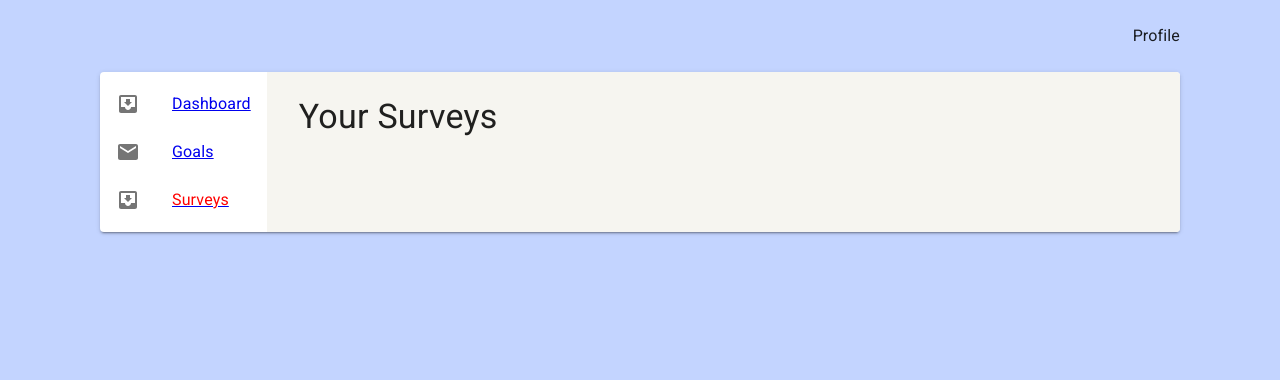
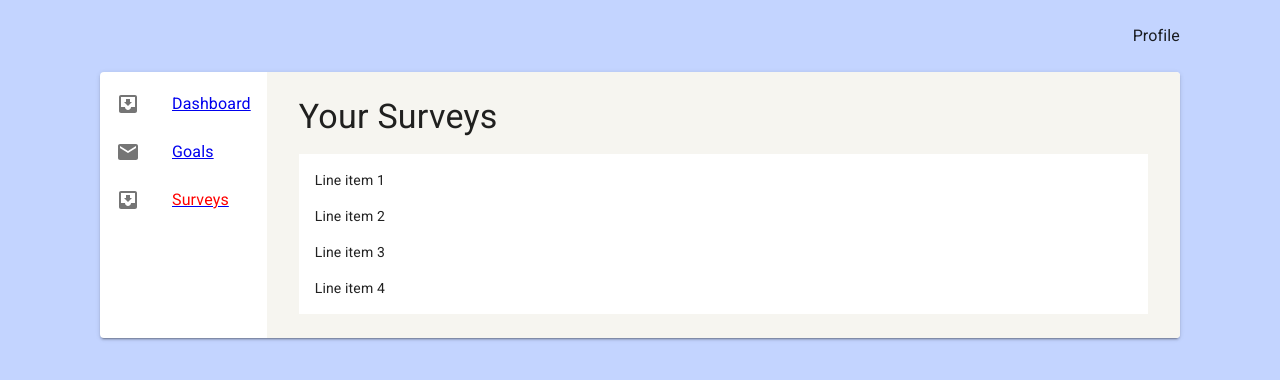
Before and after one commit to klauskpm/my-turborepo, a React (Create React App) app in the folder apps/testing-react/: page /surveys in a window 1280 px wide. Shown: the top 380 px of the page. Built offline with nearby package versions, Linux system fonts and the light colour scheme.

Commit message:
feat(testing-react): add a list of surveys to the Surveys page

```diff
--- a/apps/testing-react/src/routes/surveys/index.tsx
+++ b/apps/testing-react/src/routes/surveys/index.tsx
@@ -1,10 +1,32 @@
 import React from 'react';
-import { Typography, Stack } from '@mui/material';
+import { Typography, Stack, ListItem, ListItemButton, ListItemText, List } from '@mui/material';
+
+const styles = {
+  list: {
+    width: '100%',
+    backgroundColor: 'background.paper'
+  }
+};
 
 export function Surveys() {
+  const list = [0, 1, 2, 3];
+
   return (
     <Stack spacing={2}>
       <Typography variant='h4'>Your Surveys</Typography>
+      <List sx={styles.list}>
+        {list.map((value) => {
+          const labelId = `checkbox-list-label-${value}`;
+
+          return (
+            <ListItem key={value} disablePadding>
+              <ListItemButton role={undefined} dense>
+                <ListItemText id={labelId} primary={`Line item ${value + 1}`} />
+              </ListItemButton>
+            </ListItem>
+          );
+        })}
+      </List>
     </Stack>
   )
 }
```
